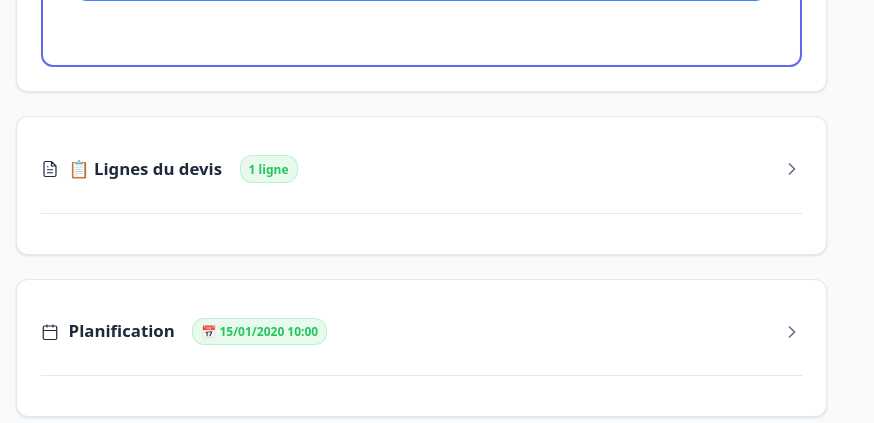
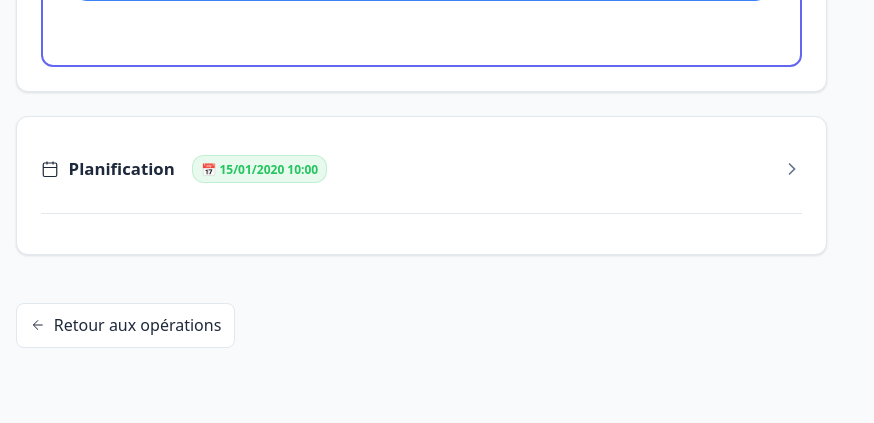
Before and after one commit to cavazzanat/crm-artisans, a Django app: page /operations/1/ in a window 1280 px wide. Shown: the part 2158-2581 px from the top of the page, without its empty margins (0-874 px from the left). After the commit the page ends 2506 px from the top, so only its background shows below. Run offline with Django 4.2, Linux system fonts and the light colour scheme; a user stored in the database is signed in; tables that the repository leaves empty hold one stand-in row (values such as "Sample post").

```diff
--- a/templates/operations/detail.html
+++ b/templates/operations/detail.html
@@ -1480,20 +1480,16 @@ function initSyncDevis() {
 })();
 </script>
 
-    <!-- ========================================
-        LIGNES DU DEVIS (visible seulement si devis envoyé OU pas de devis)
-        ⚠️ MASQUÉ si le devis est accepté (pour éviter le doublon)
-        ======================================== -->
-    {% if operation.devis_statut != 'accepte' %}
+<!-- ========================================
+    LIGNES D'INTERVENTION
+    ⚠️ Affichée UNIQUEMENT pour les opérations SANS DEVIS (parcours direct)
+    ======================================== -->
+    {% if not operation.avec_devis %}
     <section class="section">
       <div class="section-header" onclick="toggleSection(this)">
         <h2 class="section-title">
           <svg width="18" height="18" viewBox="0 0 24 24" fill="none"><path d="M14 2H6a2 2 0 0 0-2 2v16a2 2 0 0 0 2 2h12a2 2 0 0 0 2-2V8ZM14 2v6h6M16 13H8M16 17H8M10 9H8" stroke="currentColor" stroke-width="1.6"/></svg>
-          {% if operation.avec_devis %}
-            📋 Lignes du devis
-          {% else %}
-            🔧 Lignes d'intervention
-          {% endif %}
+          🔧 Lignes d'intervention
 
           {% if interventions %}
           <span class="section-badge complete">
@@ -1509,13 +1505,13 @@ function initSyncDevis() {
       </div>
 
       <div class="section-body">
-        <!-- Verrouillage si devis accepté -->
-        {% if operation.devis_statut == 'accepte' %}
+        <!-- Verrouillage si déjà payé/réalisé (optionnel) -->
+        {% if operation.statut == 'paye' %}
         <div class="alert info" style="margin-bottom: 1rem;">
           <svg width="20" height="20" viewBox="0 0 24 24" fill="none"><path d="M12 15v2m-6 4h12a2 2 0 0 0 2-2v-6a2 2 0 0 0-2-2H6a2 2 0 0 0-2 2v6a2 2 0 0 0 2 2Z" stroke="currentColor" stroke-width="1.6"/><path d="M12 11V7a2 2 0 1 1 4 0v4m-8 0V7a2 2 0 0 1 2-2" stroke="currentColor" stroke-width="1.6"/></svg>
           <div>
             <strong>🔒 Montant verrouillé</strong><br>
-            Le devis a été accepté, les lignes ne peuvent plus être modifiées.
+            L'opération est payée, les lignes ne peuvent plus être modifiées.
           </div>
         </div>
         {% endif %}
@@ -1527,7 +1523,7 @@ function initSyncDevis() {
               <tr>
                 <th>Description</th>
                 <th style="width:120px">Montant (€)</th>
-                {% if operation.devis_statut != 'accepte' %}
+                {% if operation.statut != 'paye' %}
                 <th style="width:100px">Actions</th>
                 {% endif %}
               </tr>
@@ -1537,7 +1533,7 @@ function initSyncDevis() {
               <tr>
                 <td>{{ intervention.description }}</td>
                 <td><strong>{{ intervention.montant }}</strong></td>
-                {% if operation.devis_statut != 'accepte' %}
+                {% if operation.statut != 'paye' %}
                 <td>
                   <form method="POST" style="display:inline" onsubmit="return confirm('Supprimer cette ligne ?')">
                     {% csrf_token %}
@@ -1554,7 +1550,7 @@ function initSyncDevis() {
               <tr class="total-row">
                 <td><strong>TOTAL</strong></td>
                 <td><strong>{{ montant_total }} €</strong></td>
-                {% if operation.devis_statut != 'accepte' %}
+                {% if operation.statut != 'paye' %}
                 <td></td>
                 {% endif %}
               </tr>
@@ -1562,11 +1558,11 @@ function initSyncDevis() {
           </table>
         </div>
         {% else %}
-        <div class="alert info">Aucune ligne</div>
+        <div class="alert info">Aucune ligne d'intervention</div>
         {% endif %}
 
         <!-- Formulaire ajout (masqué si verrouillé) -->
-        {% if operation.devis_statut != 'accepte' %}
+        {% if operation.statut != 'paye' %}
         <div style="margin-top:1.5rem; padding-top:1.5rem; border-top:1px solid var(--border)">
           <h4 style="margin-bottom:1rem; color:var(--text); font-size:1rem">Ajouter une ligne</h4>
           <form method="POST">
@@ -1592,7 +1588,6 @@ function initSyncDevis() {
       </div>
     </section>
     {% endif %}
-
 
         <!-- ========================================
             PLANIFICATION - AVEC AFFICHAGE CONDITIONNEL
--- a/templates/operations/list.html
+++ b/templates/operations/list.html
@@ -563,7 +563,7 @@
     <h1 class="page-title">Gestion des opérations</h1>
     <p class="subtitle">{{ nb_total }} opération{{ nb_total|pluralize }} au total</p>
 
-    <!-- MINI KPI FINANCIERS -->
+    <!-- MINI KPI FINANCIERS
     <div style="display: flex; gap: .75rem; margin-bottom: 2rem; flex-wrap: wrap;">
       <div style="flex: 1; min-width: 180px; background: white; border: 1px solid var(--border); border-radius: 10px; padding: .85rem 1rem; box-shadow: var(--shadow); display: flex; align-items: center; gap: .75rem;">
         <div style="width: 40px; height: 40px; border-radius: 8px; background: linear-gradient(135deg, rgba(34,197,94,.15), rgba(34,197,94,.05)); display: grid; place-items: center; font-size: 1.25rem;">
@@ -595,6 +595,7 @@
         </div>
       </div>
     </div>
+  -->
 
     <!-- FILTRES ORGANISÉS -->
     <div class="filters-wrapper">
```
